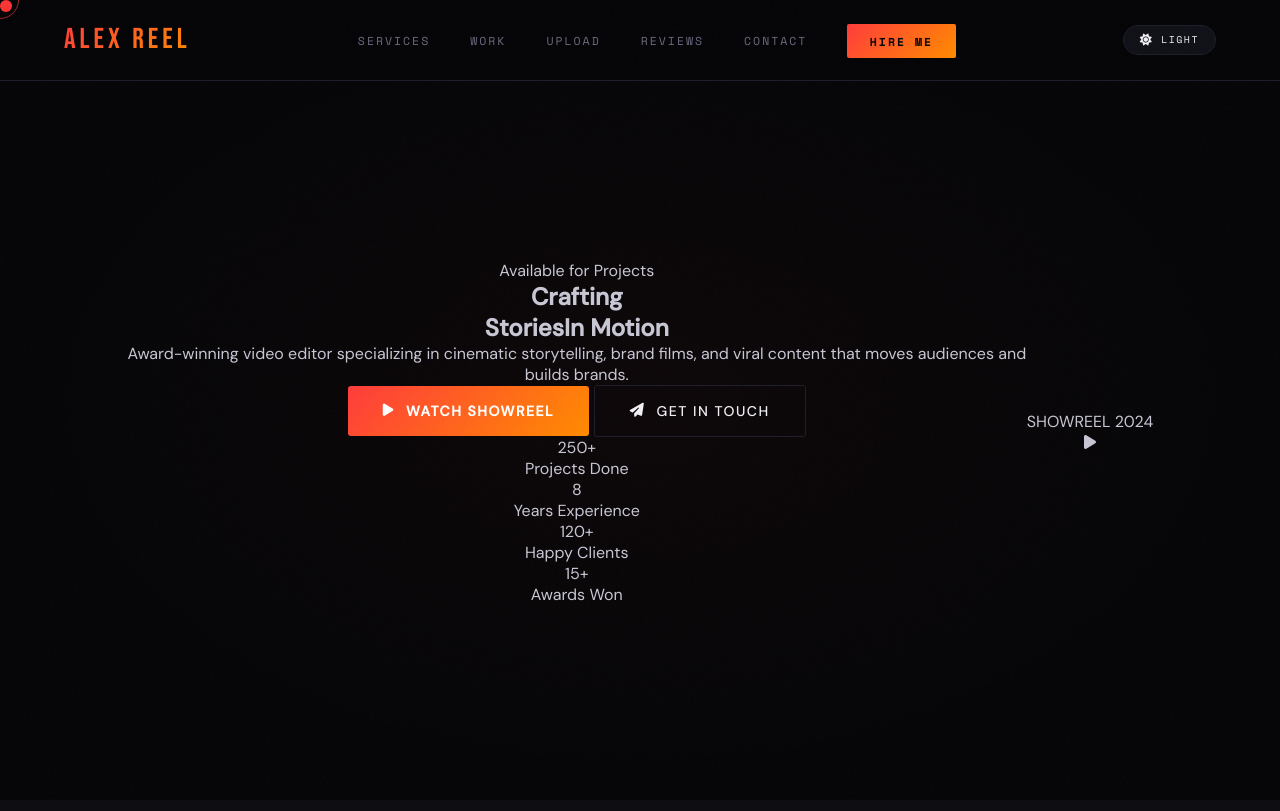
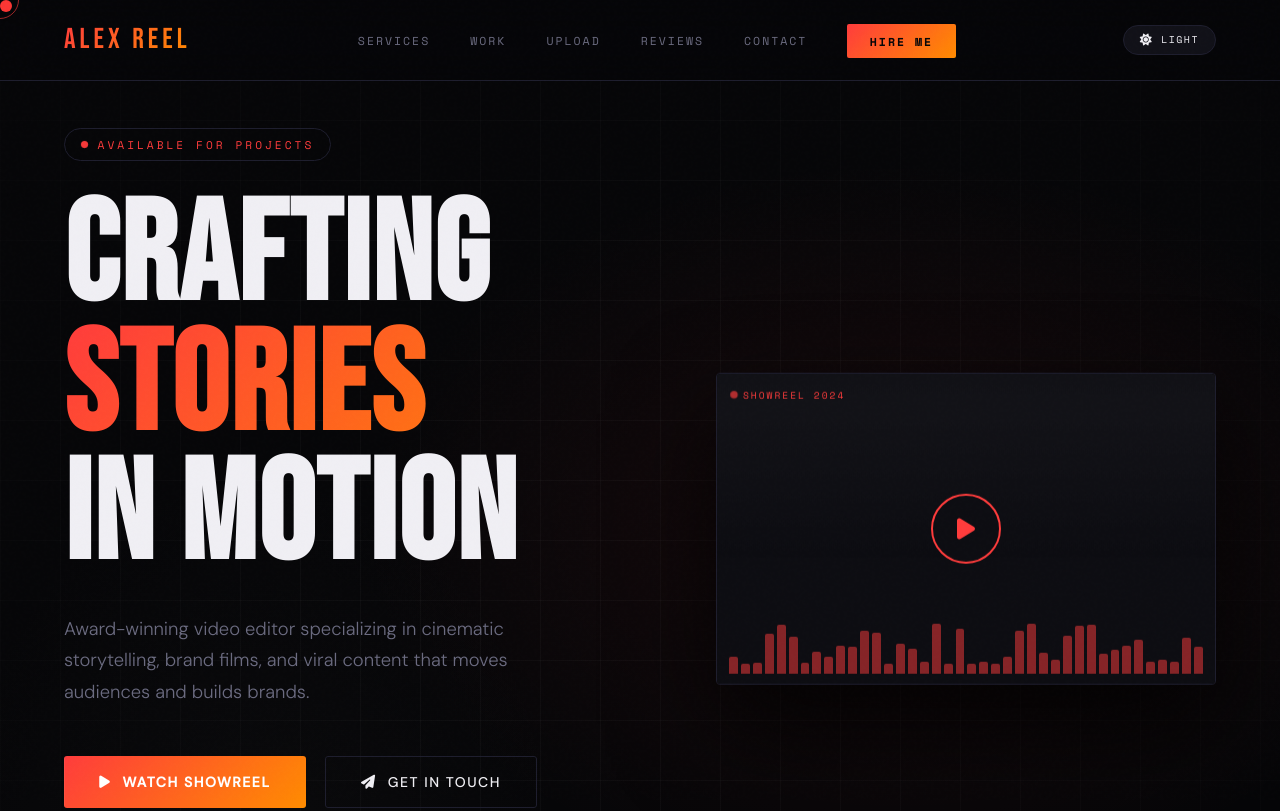
Before and after one commit to startnexsolutions/Video-editor-, a plain HTML site: page index.html in a window 1280 px wide. Shown: the top 811 px of the page. Drawn offline with nearby package versions, Linux system fonts and the light colour scheme; animation ran at ten frames a second.

Commit message:
Update style.css

```diff
--- a/style.css
+++ b/style.css
@@ -159,157 +159,133 @@ nav.scrolled { padding:0.9rem 4rem; }
 
 /* ─── HERO ─── */
 #hero {
-  min-height:100vh; display:flex; align-items:center; justify-content:center;
+  min-height:100vh; display:flex; align-items:center;
   padding:8rem 4rem 4rem; position:relative; overflow:hidden;
-  text-align:center;
+}
+.hero-bg {
+  position:absolute; inset:0;
+  background:
+    radial-gradient(ellipse 60% 50% at 70% 50%, rgba(var(--accent-rgb,255,60,60),0.07) 0%, transparent 70%),
+    radial-gradient(ellipse 40% 60% at 20% 80%, rgba(100,100,100,0.04) 0%, transparent 60%);
+  transition: background 0.45s;
+}
+[data-theme="light"] .hero-bg {
+  background:
+    radial-gradient(ellipse 60% 50% at 70% 50%, rgba(0,0,0,0.04) 0%, transparent 70%),
+    radial-gradient(ellipse 40% 60% at 20% 80%, rgba(0,0,0,0.02) 0%, transparent 60%);
+}
+.hero-grid {
+  position:absolute; inset:0;
+  background-image:
+    linear-gradient(rgba(128,128,128,0.06) 1px, transparent 1px),
+    linear-gradient(90deg, rgba(128,128,128,0.06) 1px, transparent 1px);
+  background-size:60px 60px;
+  mask-image: radial-gradient(ellipse 80% 80% at 50% 50%, black 30%, transparent 100%);
+}
+.hero-content { position:relative; z-index:2; max-width:780px; }
+.hero-tag {
+  display:inline-flex; align-items:center; gap:0.6rem;
+  font-family:'Space Mono',monospace; font-size:0.7rem;
+  letter-spacing:3px; text-transform:uppercase;
+  color:var(--accent);
+  border:1px solid var(--border);
+  padding:0.45rem 1rem; border-radius:100px;
+  margin-bottom:2rem;
+  animation:fadeSlideUp 0.8s ease both;
+  transition: color 0.3s, border-color 0.3s;
+}
+.hero-tag .dot {
+  width:7px; height:7px;
+  background:var(--accent); border-radius:50%;
+  animation:pulse 1.8s infinite;
+}
+.hero-title {
+  font-family:'Bebas Neue',sans-serif;
+  font-size:clamp(4.5rem,11vw,9rem);
+  line-height:0.92; color:var(--white); letter-spacing:2px;
+  animation:fadeSlideUp 0.8s 0.15s ease both;
+  transition: color 0.45s;
+}
+.hero-title span {
+  display:block;
+  background:var(--grad);
+  -webkit-background-clip:text; -webkit-text-fill-color:transparent;
+}
+.hero-subtitle {
+  margin-top:2rem; font-size:1.15rem; line-height:1.7;
+  color:var(--muted); max-width:520px;
+  animation:fadeSlideUp 0.8s 0.3s ease both; font-weight:300;
+  transition: color 0.45s;
+}
+.hero-actions {
+  display:flex; gap:1.2rem; margin-top:3rem; flex-wrap:wrap;
+  animation:fadeSlideUp 0.8s 0.45s ease both;
+}
+.hero-stats {
+  display:flex; gap:3rem; margin-top:4.5rem; padding-top:3rem;
+  border-top:1px solid var(--border);
+  animation:fadeSlideUp 0.8s 0.6s ease both;
+  transition: border-color 0.45s;
+}
+.stat-num {
+  font-family:'Bebas Neue',sans-serif; font-size:2.8rem;
+  line-height:1;
+  background:var(--grad); -webkit-background-clip:text; -webkit-text-fill-color:transparent;
+}
+.stat-label {
+  font-size:0.72rem; letter-spacing:2px; text-transform:uppercase;
+  color:var(--muted); margin-top:0.3rem; transition: color 0.45s;
 }
 
-/* ─── ANIMATED PARTICLES ─── */
-.particles-container {
-  position:absolute; inset:0;
-  z-index:1; pointer-events:none;
+/* ─── HERO REEL ─── */
+.hero-reel {
+  position:absolute; right:4rem; top:50%; transform:translateY(-50%);
+  width:min(42%,500px); aspect-ratio:16/10;
+  border-radius:4px; overflow:hidden;
+  border:1px solid var(--border);
+  box-shadow: var(--shadow);
+  animation:fadeSlideLeft 1s 0.3s ease both;
+  transition: border-color 0.45s, box-shadow 0.45s;
 }
-.particle {
-  position:absolute;
-  width:3px; height:3px;
-  background:rgba(255,60,60,0.6);
-  border-radius:50%;
-  animation:float linear infinite;
+.reel-inner {
+  width:100%; height:100%; background:var(--deep);
+  position:relative; display:flex; align-items:center; justify-content:center;
+  transition: background 0.45s;
 }
-.particle.small { width:2px; height:2px; background:rgba(255,60,60,0.4); }
-.particle.large { width:4px; height:4px; background:rgba(255,60,60,0.8); }
-
-@keyframes float {
-  0% { transform:translateY(100vh) translateX(0); opacity:0; }
-  10% { opacity:1; }
-  90% { opacity:1; }
-  100% { transform:translateY(-100vh) translateX(20px); opacity:0; }
+.reel-bars {
+  position:absolute; bottom:0; left:0; right:0; height:60px;
+  display:flex; align-items:flex-end; gap:3px; padding:0 12px 10px;
 }
-
-.hero-bg {
-  position:absolute; inset:0;
-  background:radial-gradient(ellipse 80% 80% at 50% 50%, rgba(255,60,60,0.03) 0%, transparent 60%);
-  transition: background 0.45s;
-  z-index:0;
+.reel-bar {
+  flex:1; background:rgba(128,128,128,0.4); border-radius:2px 2px 0 0;
+  animation:barAnim 1.2s ease-in-out infinite alternate;
 }
-[data-theme="light"] .hero-bg {
-  background:radial-gradient(ellipse 80% 80% at 50% 50%, rgba(0,0,0,0.02) 0%, transparent 60%);
+[data-theme="dark"] .reel-bar { background:rgba(255,60,60,0.5); }
+.reel-play {
+  width:70px; height:70px;
+  background:var(--deep); border:2px solid var(--accent);
+  border-radius:50%; display:flex; align-items:center; justify-content:center;
+  font-size:1.5rem; color:var(--accent);
+  cursor:pointer; transition:all 0.3s; z-index:2;
+  animation:ripple 2.5s infinite;
 }
-
-.hero-content {
-  position:relative; z-index:2;
-  max-width:900px;
-  display:flex; flex-direction:column; align-items:center;
-}
-
-.hero-subtitle-tag {
-  display:inline-block;
-  font-family:'Space Mono',monospace; font-size:0.75rem;
-  letter-spacing:3px; text-transform:uppercase;
-  color:var(--accent);
-  margin-bottom:2.5rem;
-  animation:fadeSlideUp 0.8s ease both;
+.reel-play:hover { background:var(--accent); color:var(--bg); transform:scale(1.1); }
+.reel-label {
+  position:absolute; top:14px; left:14px;
+  font-family:'Space Mono',monospace; font-size:0.6rem;
+  letter-spacing:2px; color:var(--accent); text-transform:uppercase;
+  display:flex; align-items:center; gap:6px;
   transition: color 0.3s;
 }
-
-.hero-title-large {
-  font-family:'Bebas Neue',sans-serif;
-  font-size:clamp(5rem,15vw,11rem);
-  line-height:1; color:var(--white); letter-spacing:-2px;
-  animation:fadeSlideUp 0.8s 0.15s ease both;
-  transition: color 0.45s;
-  margin-bottom:1.5rem;
-  text-transform:uppercase;
+.reel-label::before {
+  content:''; width:6px; height:6px;
+  background:var(--accent); border-radius:50%;
+  animation:pulse 1.5s infinite;
 }
-
-.title-word {
-  display:inline-block;
-  -webkit-text-stroke:1.5px rgba(255,60,60,0.3);
-  color:transparent;
-  margin:0 0.15em;
-}
-
-.hero-tagline {
-  font-size:1.05rem; line-height:1.8;
-  color:var(--muted); max-width:650px;
-  animation:fadeSlideUp 0.8s 0.3s ease both;
-  font-weight:300;
-  transition: color 0.45s;
-  margin-bottom:4rem;
-}
-
-.scroll-indicator {
-  display:flex; flex-direction:column; align-items:center; gap:0.8rem;
-  animation:fadeSlideUp 0.8s 0.45s ease both;
-  margin-top:2rem;
-}
-
-.scroll-text {
-  font-family:'Space Mono',monospace; font-size:0.7rem;
-  letter-spacing:2px; text-transform:uppercase;
-  color:var(--muted);
-  transition: color 0.3s;
-}
-
-.scroll-line {
-  width:1px; height:40px;
-  background:linear-gradient(180deg, var(--accent) 0%, transparent 100%);
-  animation:scrollBounce 2s ease-in-out infinite;
-}
-
-@keyframes scrollBounce {
-  0%, 100% { transform:translateY(0); }
-  50% { transform:translateY(8px); }
-}
-
-@keyframes fadeSlideUp {
-  from { opacity:0; transform:translateY(30px); }
-  to { opacity:1; transform:translateY(0); }
-}
-
-@keyframes fadeSlideDown {
-  from { opacity:0; transform:translateY(-30px); }
-  to { opacity:1; transform:translateY(0); }
-}
-
-@keyframes fadeSlideLeft {
-  from { opacity:0; transform:translateX(-40px); }
-  to { opacity:1; transform:translateX(0); }
-}
-
-@keyframes fadeSlideRight {
-  from { opacity:0; transform:translateX(40px); }
-  to { opacity:1; transform:translateX(0); }
-}
-
-@keyframes pulse {
-  0%, 100% { opacity:1; transform:scale(1); }
-  50% { opacity:0.5; transform:scale(1.1); }
-}
-
-@keyframes scan {
-  0%, 100% { transform:translateY(-100%); }
-  100% { transform:translateY(100%); }
-}
-
-@keyframes scaleIn {
-  from { opacity:0; transform:scale(0.9); }
-  to { opacity:1; transform:scale(1); }
-}
-
-@keyframes rotateIn {
-  from { opacity:0; transform:rotate(-5deg) scale(0.95); }
-  to { opacity:1; transform:rotate(0) scale(1); }
-}
-
-@keyframes textShimmer {
-  0% { background-position:0% center; }
-  100% { background-position:200% center; }
-}
-
-@keyframes fadeInUp {
-  from { opacity:0; transform:translateY(60px); }
-  to { opacity:1; transform:translateY(0); }
+.reel-scan {
+  position:absolute; inset:0;
+  background:linear-gradient(180deg,transparent 0%,rgba(128,128,128,0.05) 50%,transparent 100%);
+  animation:scan 3s linear infinite;
 }
 
 /* ─── BUTTONS ─── */
@@ -397,76 +373,6 @@ section { padding:7rem 4rem; position:relative; transition: background 0.45s; }
 .service-desc { font-size:0.9rem; line-height:1.7; color:var(--muted); font-weight:300; transition:color 0.45s; }
 .service-num { position:absolute; top:2rem; right:2rem; font-family:'Bebas Neue',sans-serif; font-size:4rem; color:rgba(128,128,128,0.05); line-height:1; transition:color 0.3s; }
 .service-card:hover .service-num { color:rgba(128,128,128,0.1); }
-
-/* ─── SCROLL ANIMATIONS ─── */
-.reveal {
-  opacity:0; transform:translateY(40px);
-  animation:fadeInUp 0.8s ease forwards;
-}
-.reveal.visible { animation:fadeInUp 0.8s ease forwards; }
-
-.reveal-delay-1 { animation-delay:0.1s; }
-.reveal-delay-2 { animation-delay:0.2s; }
-.reveal-delay-3 { animation-delay:0.3s; }
-.reveal-delay-4 { animation-delay:0.4s; }
-.reveal-delay-5 { animation-delay:0.5s; }
-
-/* Parallax effect */
-.parallax { will-change:transform; }
-
-/* Scale reveal */
-.scale-reveal {
-  opacity:0; transform:scale(0.9);
-  animation:scaleIn 0.7s ease forwards;
-}
-.scale-reveal.visible { animation:scaleIn 0.7s ease forwards; }
-
-/* Rotate reveal */
-.rotate-reveal {
-  opacity:0; transform:rotate(-8deg) scale(0.95);
-  animation:rotateIn 0.8s ease forwards;
-}
-.rotate-reveal.visible { animation:rotateIn 0.8s ease forwards; }
-
-/* Slide from left */
-.slide-left {
-  opacity:0; transform:translateX(-60px);
-}
-.slide-left.visible {
-  animation:fadeSlideLeft 0.8s ease forwards;
-}
-
-/* Slide from right */
-.slide-right {
-  opacity:0; transform:translateX(60px);
-}
-.slide-right.visible {
-  animation:fadeSlideRight 0.8s ease forwards;
-}
-
-/* Bounce effect on scroll */
-.bounce-in {
-  animation:none;
-}
-.bounce-in.visible {
-  animation:fadeInUp 0.8s cubic-bezier(0.34,1.56,0.64,1) forwards;
-}
-
-/* Stagger children animation */
-.stagger-children > * {
-  opacity:0; transform:translateY(30px);
-}
-.stagger-children.visible > * {
-  animation:fadeInUp 0.6s ease forwards;
-}
-.stagger-children.visible > :nth-child(1) { animation-delay:0s; }
-.stagger-children.visible > :nth-child(2) { animation-delay:0.1s; }
-.stagger-children.visible > :nth-child(3) { animation-delay:0.2s; }
-.stagger-children.visible > :nth-child(4) { animation-delay:0.3s; }
-.stagger-children.visible > :nth-child(5) { animation-delay:0.4s; }
-.stagger-children.visible > :nth-child(6) { animation-delay:0.5s; }
-.stagger-children.visible > :nth-child(7) { animation-delay:0.6s; }
-.stagger-children.visible > :nth-child(8) { animation-delay:0.7s; }
 
 /* ─── PORTFOLIO ─── */
 .portfolio-header { display:flex; justify-content:space-between; align-items:flex-end; margin-bottom:3rem; flex-wrap:wrap; gap:1.5rem; }
```
